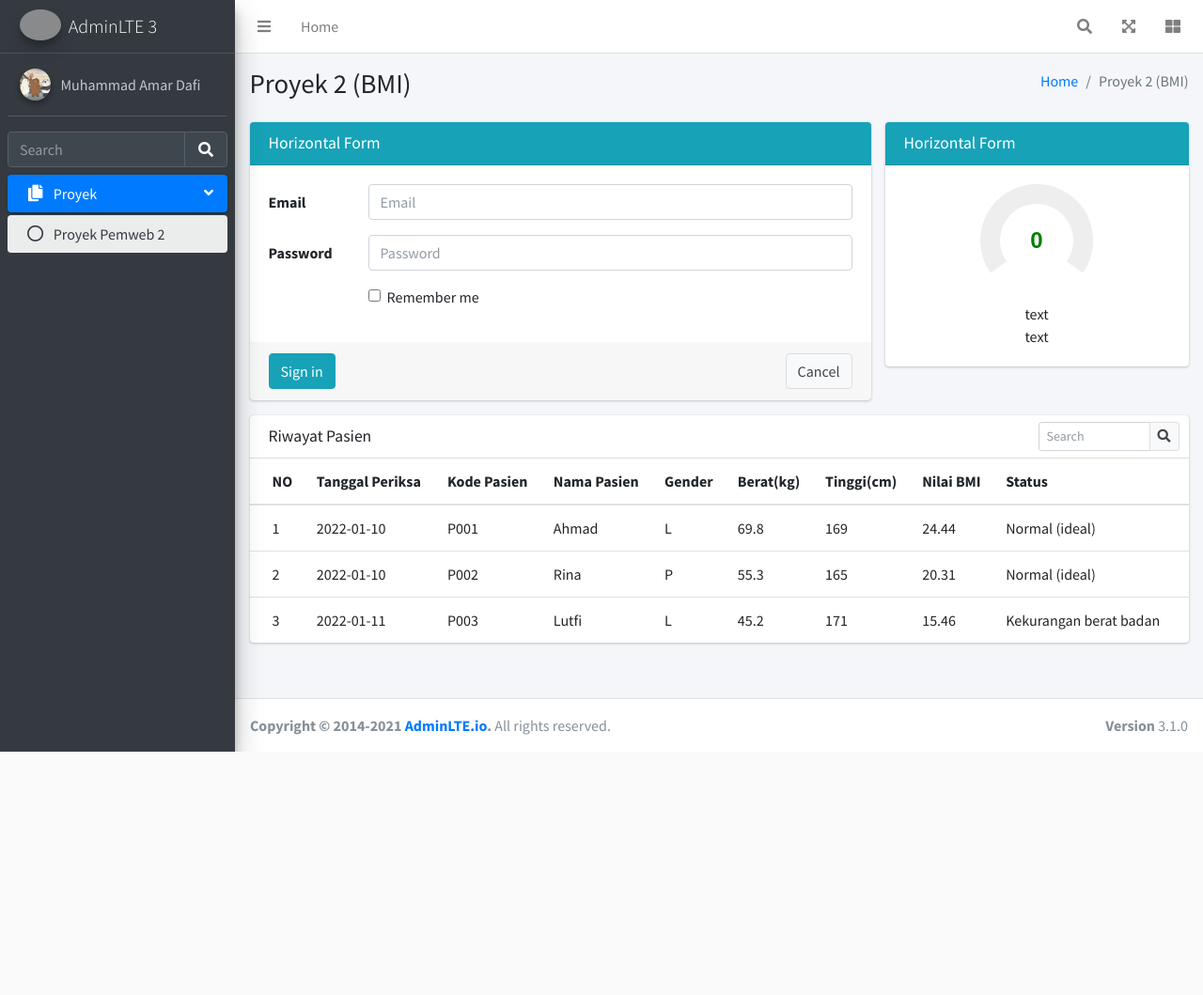
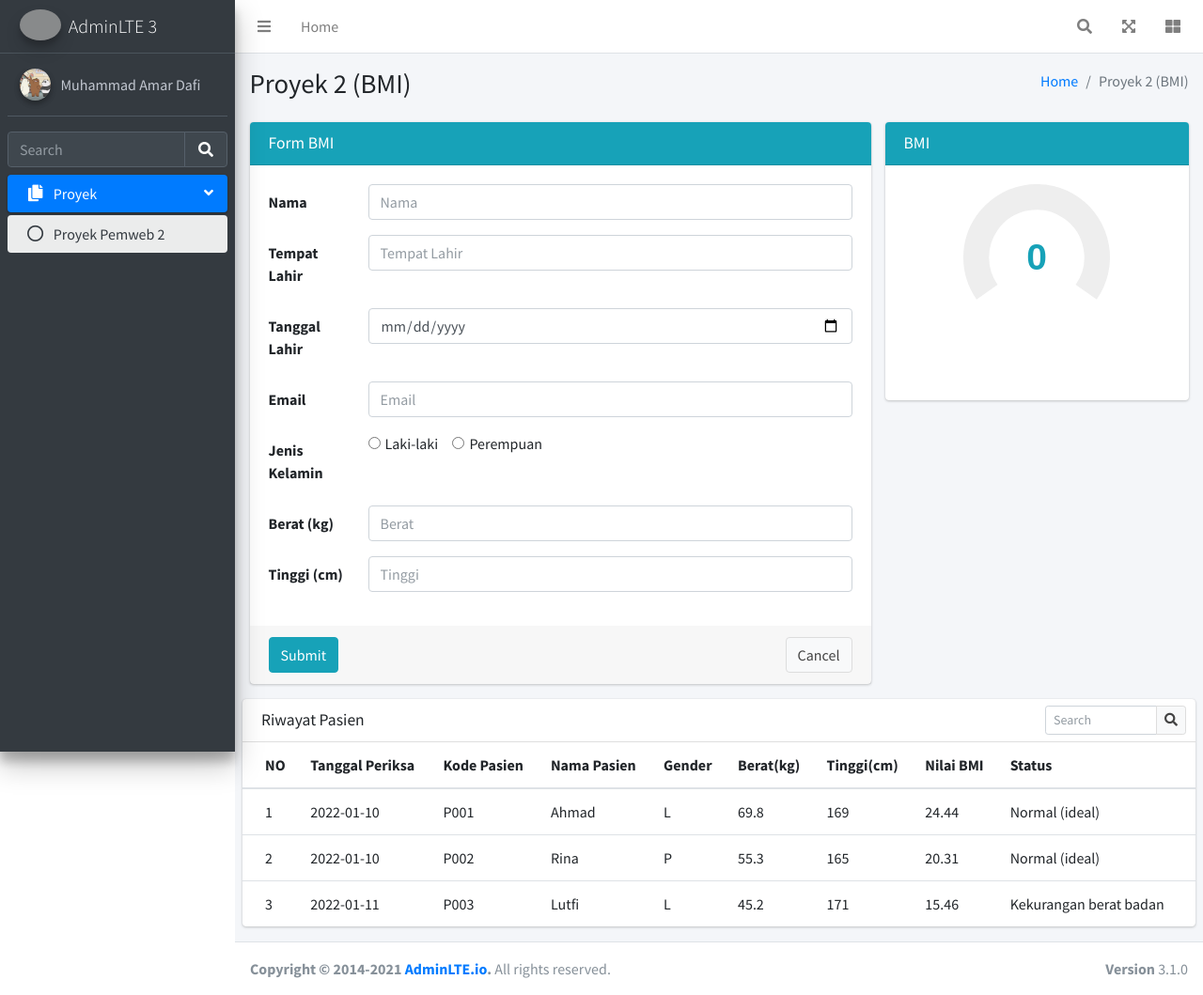
Before and after one commit to amar-ti2021/pemweb_proyek2, a PHP site: page / in a window 1280 px wide. Shown: the whole page at 94% size. Before the commit the page ends 800 px from the top, so only its background shows below. Run offline with PHP 8.4, Linux system fonts and the light colour scheme; data that the repository does not hold is empty; some libraries are stand-ins or nearby versions; grey boxes are pictures that could not be loaded.

Commit message:
finished

```diff
--- a/index.php
+++ b/index.php
@@ -82,54 +82,112 @@
 
           <div class="card card-info">
             <div class="card-header">
-              <h3 class="card-title">Horizontal Form</h3>
+              <h3 class="card-title">Form BMI</h3>
             </div>
             <!-- /.card-header -->
             <!-- form start -->
-            <form class="form-horizontal">
+            <form class="form-horizontal" action="#" method="POST">
               <div class="card-body">
+                <!-- $id, $kode, $nama, $tmp_lahir, $tgl_lahir, $email, $gender; -->
                 <div class="form-group row">
-                  <label for="inputEmail3" class="col-sm-2 col-form-label">Email</label>
+                  <label for="nama" class="col-sm-2 col-form-label">Nama</label>
                   <div class="col-sm-10">
-                    <input type="email" class="form-control" id="inputEmail3" placeholder="Email">
+                    <input type="text" name="nama" class="form-control" id="nama" placeholder="Nama">
                   </div>
                 </div>
                 <div class="form-group row">
-                  <label for="inputPassword3" class="col-sm-2 col-form-label">Password</label>
+                  <label for="tmp_lahir" class="col-sm-2 col-form-label">Tempat Lahir</label>
                   <div class="col-sm-10">
-                    <input type="password" class="form-control" id="inputPassword3" placeholder="Password">
+                    <input type="text" name="tmp_lahir" class="form-control" id="tmp_lahir" placeholder="Tempat Lahir">
                   </div>
                 </div>
                 <div class="form-group row">
-                  <div class="offset-sm-2 col-sm-10">
-                    <div class="form-check">
-                      <input type="checkbox" class="form-check-input" id="exampleCheck2">
-                      <label class="form-check-label" for="exampleCheck2">Remember me</label>
+                  <label for="tgl_lahir" class="col-sm-2 col-form-label">Tanggal Lahir</label>
+                  <div class="col-sm-10">
+                    <input type="date" name="tgl_lahir" class="form-control" id="tgl_lahir">
                   </div>
+                </div>
+                <div class="form-group row">
+                  <label for="email" class="col-sm-2 col-form-label">Email</label>
+                  <div class="col-sm-10">
+                    <input type="email" name="email" class="form-control" id="email" placeholder="Email">
+                  </div>
+                </div>
+                <div class="form-group row">
+                  <label for="gender" class="col-sm-2 col-form-label">Jenis Kelamin</label>
+                  <div class="col-sm-10">
+                    <div class="form-group">
+                      <div class="form-check-inline">
+                        <input class="form-check-input" type="radio" name="gender" value="L">
+                        <label class="form-check-label">Laki-laki</label>
+                      </div>
+                      <div class="form-check-inline">
+                        <input class="form-check-input" type="radio" name="gender" value="P">
+                        <label class="form-check-label">Perempuan</label>
+                      </div>
+                    </div>
+                  </div>
+                </div>
+                <div class="form-group row">
+                  <label for="berat" class="col-sm-2 col-form-label">Berat (kg)</label>
+                  <div class="col-sm-10">
+                    <input type="number" name="berat" class="form-control" id="berat" placeholder="Berat">
+                  </div>
+                </div>
+                <div class="form-group row">
+                  <label for="tinggi" class="col-sm-2 col-form-label">Tinggi (cm)</label>
+                  <div class="col-sm-10">
+                    <input type="number" name="tinggi" class="form-control" id="tinggi" placeholder="Tinggi">
                   </div>
                 </div>
               </div>
               <!-- /.card-body -->
               <div class="card-footer">
-                <button type="submit" class="btn btn-info">Sign in</button>
+                <button type="submit" name="submit" class="btn btn-info">Submit</button>
                 <button type="submit" class="btn btn-default float-right">Cancel</button>
               </div>
               <!-- /.card-footer -->
             </form>
           </div>
-
         </div>
+        <?php
+        if (isset($_POST['submit'])) {
+          $id = end($data)["id"] + 1;
+          $kode = "P00" . (end($data)["id"] + 1);
+          $tgl_periksa = date("Y-m-d");
+          $nama = $_POST["nama"];
+          $tmp_lahir = $_POST["tmp_lahir"];
+          $tgl_lahir = $_POST["tgl_lahir"];
+          $email = $_POST["email"];
+          $gender = $_POST["gender"];
+          $berat = $_POST["berat"];
+          $tinggi = $_POST["tinggi"];
+          // $id, $kode, $nama, $tmp_lahir, $tgl_lahir, $email, $gender;
+          $pasien = new Pasien($id, $kode, $nama, $tmp_lahir, $tgl_lahir, $email, $gender);
+          // $berat, $tinggi
+          $bmi = new BMI($berat, $tinggi);
+          // $id, BMI $bmi, $tanggal, Pasien $pasien
+          $data_bmi[] = new BMIPasien($id, $bmi, $tgl_periksa, $pasien);
+          $nilai_bmi = $bmi->nilaiBMI();
+          $status_bmi = $bmi->statusBMI();
+        }
+        ?>
         <div class="col-12 col-md-4 col-lg-4">
           <div class="card card-info">
             <div class="card-header">
-              <h3 class="card-title">Horizontal Form</h3>
+              <h3 class="card-title">BMI <?= $_POST['nama'] ?></h3>
             </div>
             <div class="card-body">
               <div class="text-center">
-                <input type="text" class="knob" value="0" data-angleArc="250" data-angleOffset="-125" data-width="120" data-height="120" data-fgColor="green" readonly>
-
-                <div class="knob-label">text</div>
-                <div class="knob-label">text</div>
+                <input type="text" class="knob" data-max="<?= ($nilai_bmi > 50) ? $nilai_bmi : 50; ?>" value="<?= number_format((float)$nilai_bmi, 1, '.', ''); ?>" data-angleArc="250" data-angleOffset="-125" data-width="100%" data-height="120" data-fgColor="#17a2b8" readonly>
+                <div class="knob-label"><?= $status_bmi ? $status_bmi : "" ?></div>
+              </div>
+              <div class="text-left mt-5">
+                <div class="row"><?= ($berat) ? "<div class='col-4'>Berat </div> <div class='col-8'> : " . $berat . " kg</div>" : "" ?></div>
+                <div class="row"><?= ($tinggi) ? "<div class='col-4'>Tinggi </div> <div class='col-8'> : " . $tinggi . " cm </div>" : "" ?></div>
+                <div class="row"><?= ($nilai_bmi) ? "<div class='col-4'>Nilai BMI</div> <div class='col-8'> : " . $nilai_bmi . " </div>" : "" ?></div>
+                <div class="row"><?= ($status_bmi) ? "<div class='col-4'>Status BMI</div> <div class='col-8'> : " . $status_bmi . " </div>" : "" ?></div>
+              </div>
             </div>
           </div>
         </div>
```
Lines whose indentation alone changed are shown as unchanged.
